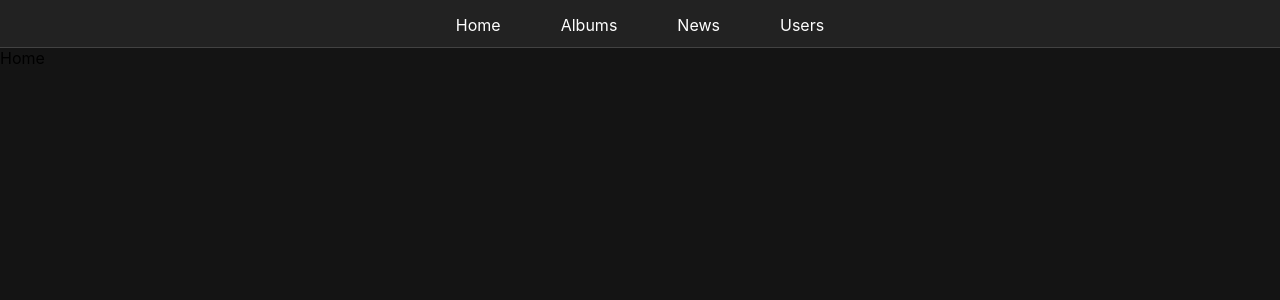
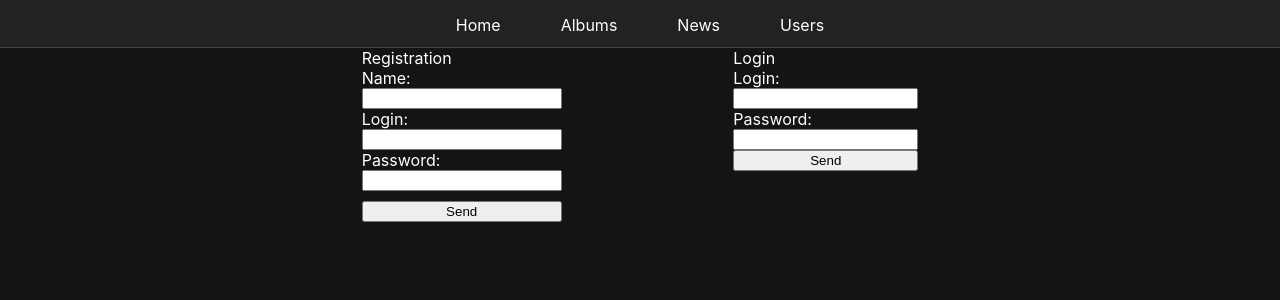
Before and after one commit to obviouslyquell/social-network, a Next.js app: page /home in a window 1280 px wide. Shown: the top 300 px of the page. Built offline with nearby package versions, Linux system fonts and the light colour scheme; no server answers.

Commit message:
sketch reg/login

```diff
--- /dev/null
+++ b/components/Login/Login.js
@@ -0,0 +1,35 @@
+import styles from './Login.module.scss'
+
+import React, { useState } from 'react'
+import classNames from 'classnames'
+
+function Login() {
+    const loginClassnames = classNames(styles.container, styles.login);
+    const [login, setLogin] = useState('')
+    const [password, setPassword] = useState('')
+    const loginHandler = (e) => {
+        setLogin(e.target.value)
+    }
+    const passwordHandler = (e) => {
+        setPassword(e.target.value)
+    }
+    const sendData = (e) => {
+
+    }
+  return (
+    <div className={loginClassnames}>
+        <div className={styles.login__form}>
+            <p>Login</p>
+            <form onSubmit={sendData}>
+                <label htmlFor='login'>Login:</label>
+                <input type="text" id="login" value={login} onChange={loginHandler}/>
+                <label htmlFor='password'>Password:</label>
+                <input type="text" name="" id="password" value={password} onChange={passwordHandler}/>
+                <button className={styles.registration__button}>Send</button>
+            </form>
+        </div>
+    </div>
+  )
+}
+
+export default Login
--- /dev/null
+++ b/components/Login/Login.module.scss
@@ -0,0 +1,11 @@
+.login{
+    display: flex;
+    flex-direction: column;
+}
+.login__form{
+
+    form{
+        display: flex;
+        flex-direction: column;
+    }
+}
--- a/components/NewsCard/NewsCard.js
+++ b/components/NewsCard/NewsCard.js
@@ -2,7 +2,7 @@ import styles from './NewsCard.module.scss'
 import avatar from './User.png'
 import React from 'react'
 import Image from 'next/image'
-import { useUserContext } from '../../context/User'
+import { useUserContext } from '../../context/Users'
 
 function NewsCard({data}) {
     const users = useUserContext();
--- /dev/null
+++ b/components/Registration/Registration.js
@@ -0,0 +1,48 @@
+import styles from './Registration.module.scss'
+
+import React, { useState } from 'react'
+import classNames from 'classnames'
+import axios from 'axios';
+
+function Registration() {
+    const registrationClassnames = classNames(styles.container, styles.registration)
+
+    const [login, setLogin] = useState('');
+    const [password, setPassword] = useState('');
+    const [name, setName] = useState('');
+
+    console.log(password,login)
+    const loginHandler = (e) => {
+        setLogin(e.target.value)
+    }
+    const passwordHandler = (e) => {
+        setPassword(e.target.value)
+    }
+    const nameHandler = (e) => {
+        setName(e.target.value)
+    }
+    const sendData = (e) => {
+        e.preventDefault();
+        if(password && login){
+            axios.post('https://6324bd619075b9cbee414973.mockapi.io/users', {password: password, login: login, name: name})
+        }
+    }
+  return (
+    <div className={registrationClassnames}>
+        <div className={styles.registration__form}>
+            <p>Registration</p>
+            <form onSubmit={sendData}>
+                <label htmlFor="name">Name:</label>
+                <input value={name} onChange={nameHandler}/>
+                <label htmlFor='login'>Login:</label>
+                <input type="text" id="login" value={login} onChange={loginHandler}/>
+                <label htmlFor='password'>Password:</label>
+                <input type="text" name="" id="password" value={password} onChange={passwordHandler}/>
+                <button className={styles.registration__button}>Send</button>
+            </form>
+        </div>
+    </div>
+  )
+}
+
+export default Registration
--- /dev/null
+++ b/components/Registration/Registration.module.scss
@@ -0,0 +1,18 @@
+.registration__form{
+    display: flex;
+    flex-direction: column;
+
+    form{
+        display: flex;
+        flex-direction: column;
+
+        input{
+            width: 200px;
+        }
+
+        button{
+            width: 200px;
+            margin-top:10px;
+        }
+    }
+}
--- a/context/User.js
+++ /dev/null
@@ -1,21 +0,0 @@
-import axios from 'axios';
-import { createContext, useContext, useEffect, useState } from 'react';
-
-const UserContext = createContext();
-
-export function UserContextWrapper({ children }) {
-    useEffect(()=>{
-        axios.get('https://jsonplaceholder.typicode.com/users').then(res=>setUsers(res.data))
-    }, [])
-  const [users, setUsers] = useState()
-
-  return (
-    <UserContext.Provider value={users}>
-      {children}
-    </UserContext.Provider>
-  );
-}
-
-export function useUserContext() {
-  return useContext(UserContext);
-}
--- /dev/null
+++ b/context/Users.js
@@ -0,0 +1,21 @@
+import axios from 'axios';
+import { createContext, useContext, useEffect, useState } from 'react';
+
+const UsersContext = createContext();
+
+export function UserContextWrapper({ children }) {
+
+  const [users, setUsers] = useState()
+  useEffect(()=>{
+    axios.get('https://jsonplaceholder.typicode.com/users').then(res=>setUsers(res.data))
+}, [])
+  return (
+    <UsersContext.Provider value={users}>
+      {children}
+    </UsersContext.Provider>
+  );
+}
+
+export function useUserContext() {
+  return useContext(UsersContext);
+}
--- a/pages/_app.js
+++ b/pages/_app.js
@@ -1,5 +1,5 @@
 import '../styles/globals.scss'
-import { UserContextWrapper } from '../context/User'
+import { UserContextWrapper } from '../context/Users'
 
 function MyApp({ Component, pageProps }) {
   return (
--- a/pages/home/Home.module.scss
+++ b/pages/home/Home.module.scss
@@ -0,0 +1,8 @@
+.container{
+    margin: 0 auto;
+    max-width: 900px;
+}
+.home{
+    display: flex;
+    justify-content: space-evenly;
+}
--- a/pages/home/index.js
+++ b/pages/home/index.js
@@ -1,11 +1,18 @@
+import classNames from 'classnames'
 import Header from '../../components/Header/Header'
+import Login from '../../components/Login/Login'
+import Registration from '../../components/Registration/Registration'
 import styles from './Home.module.scss'
 
 const Home = () => {
+  const homeClassnames = classNames(styles.container, styles.home)
   return (
     <>
         <Header />
-        <div>Home</div>
+        <div className={homeClassnames}>
+          <Registration />
+          <Login />
+        </div>
     </>
   )
 }
--- a/styles/globals.scss
+++ b/styles/globals.scss
@@ -9,7 +9,7 @@ body {
   background-color: $backgroundGray;
 }
 
-h1, h2, h3, h4, h5, h6, p {
+h1, h2, h3, h4, h5, h6, p, label {
   padding: 0;
   margin: 0;
   color: white;
```
